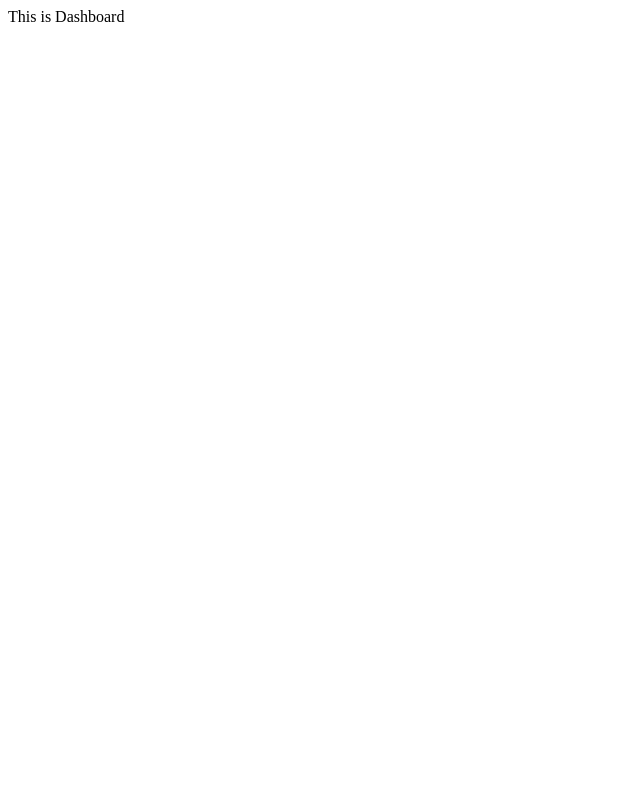
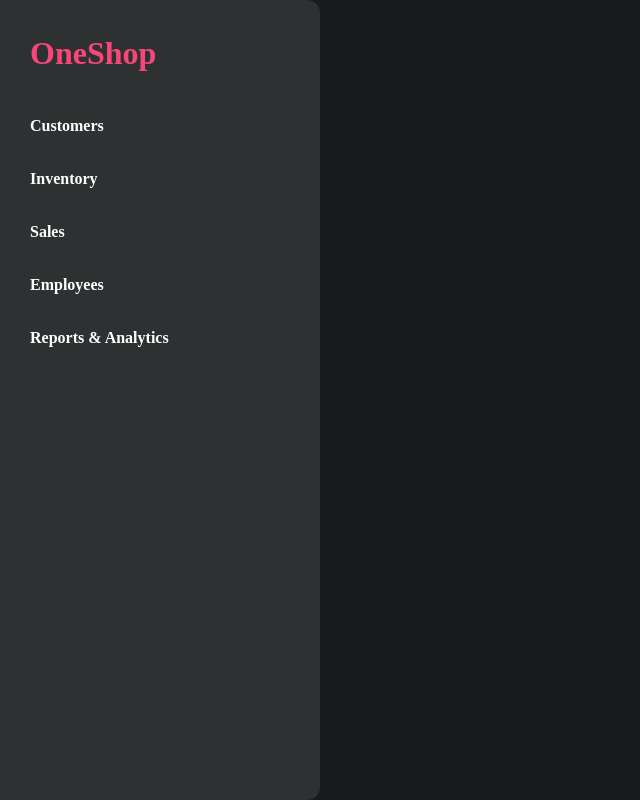
Before and after one commit to ayushshukla8920/oneshop, a website: page App/dashboard.html in a window 1280 px wide. Shown: the whole page, without its empty margins (0-640 px from the left). Drawn offline with Linux system fonts and the light colour scheme.

Commit message:
Add files via upload

```diff
--- /dev/null
+++ b/App/dashboard.css
@@ -0,0 +1,26 @@
+*{
+    margin: 0;
+    padding: 0;
+}
+body{
+    box-sizing: border-box;
+    background-color: #181A1B;
+    color: white;
+}
+h1{
+    margin-left: 30px;
+    padding-top: 35px;
+    color: #f8457b;
+    margin-bottom: 10px;
+}
+.sidebar{
+    background-color: #2e3132;
+    width: 40vh;
+    height: 100vh;
+    border-top-right-radius: 13px;
+    border-bottom-right-radius: 13px;
+}
+h4{
+    margin-left: 30px;
+    padding-top: 35px;
+}
--- a/App/dashboard.html
+++ b/App/dashboard.html
@@ -4,8 +4,16 @@
     <meta charset="UTF-8">
     <meta name="viewport" content="width=device-width, initial-scale=1.0">
     <title>Document</title>
+    <link rel="stylesheet" href="dashboard.css">
 </head>
 <body>
-    This is Dashboard
+    <div class="sidebar">
+        <h1>OneShop</h1>
+        <h4>Customers</h4>
+        <h4>Inventory</h4>
+        <h4>Sales</h4>
+        <h4>Employees</h4>
+        <h4>Reports & Analytics</h4>
+    </div>
 </body>
 </html>
```
Also changed, not shown: App/index.html (+0 -3 lines).
